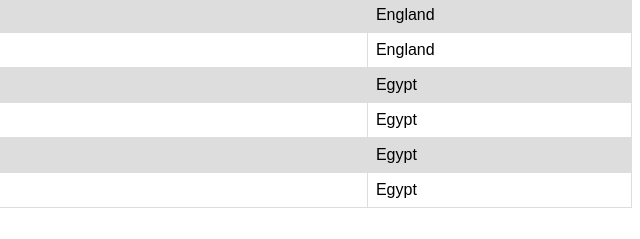
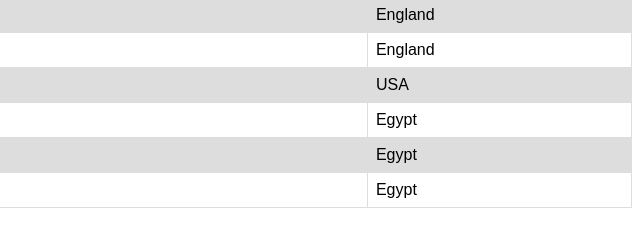
Before and after one commit to Ammar-Abdelhady-ai/Jenkins-Project, a plain HTML site: page index.html in a window 1280 px wide. Shown: the part 329-568 px from the top of the page, 640-1280 px from the left. Drawn offline with Linux system fonts and the light colour scheme.

Commit message:
update readme file

```diff
--- a/index.html
+++ b/index.html
@@ -56,7 +56,7 @@ tr:nth-child(even) {
   <tr>
     <td>Local Com</td>
     <td>Ahmed Hegazt</td>
-    <td>Egypt</td>
+    <td>USA</td>
   </tr>
   <tr>
     <td>Local Com</td>
```
